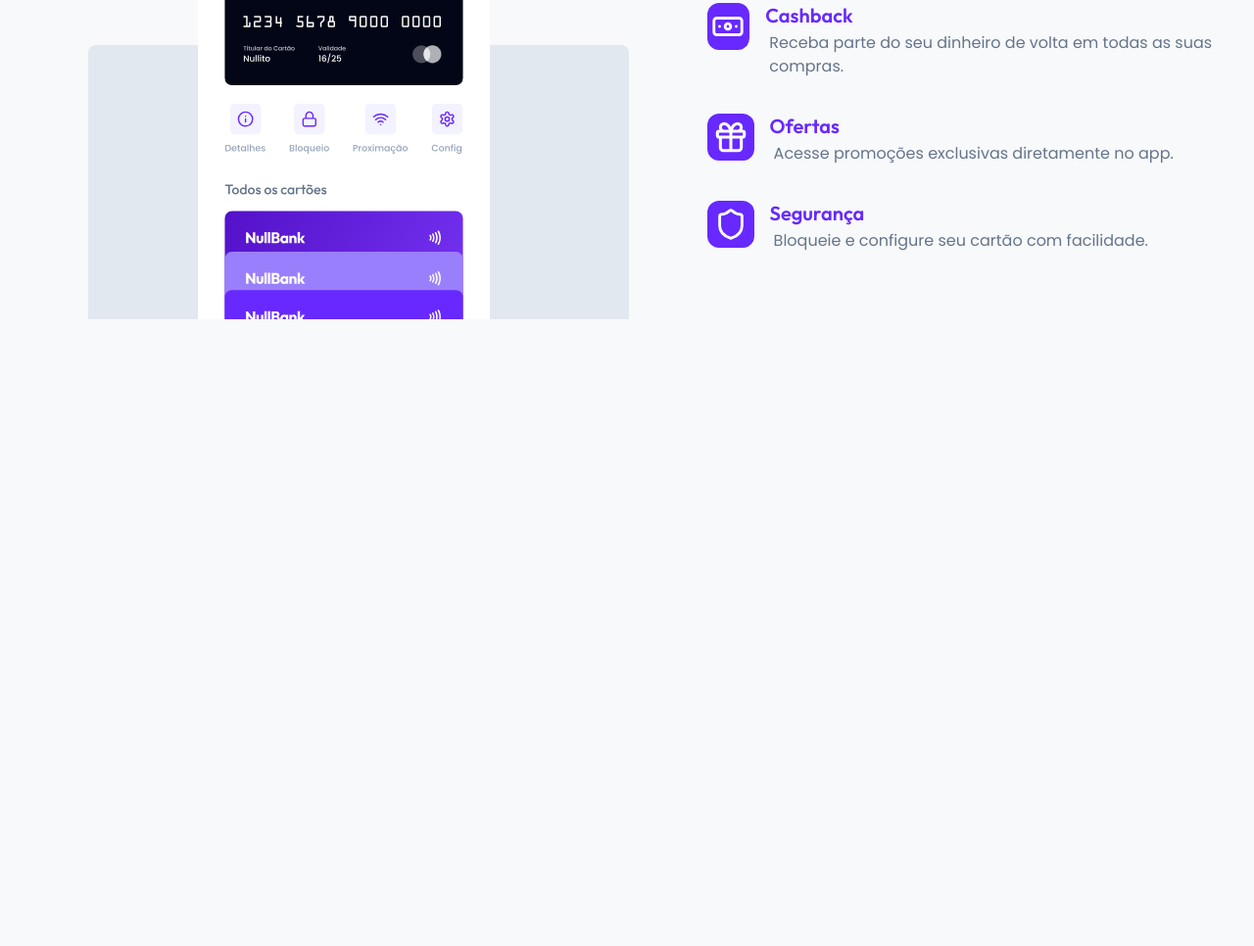
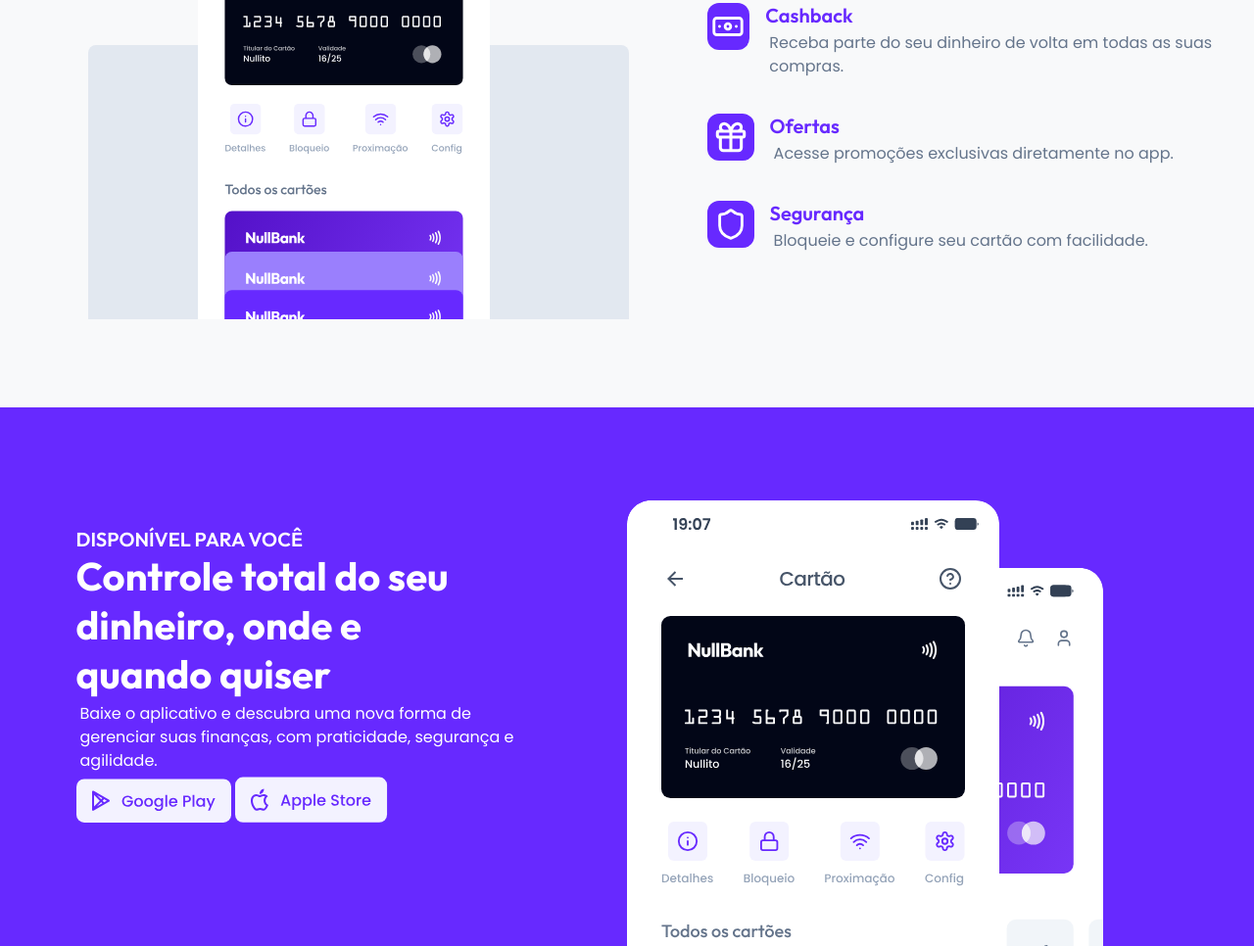
Before and after one commit to Carlos-Teixeira-Jr/null-bank, a plain HTML site: page index.html in a window 1280 px wide. Shown: the part 1814-2780 px from the top of the page at 98% size. Before the commit the page ends 2230 px from the top, so only its background shows below. Drawn offline with Linux system fonts and the light colour scheme.

Commit message:
feat: home page fourth section finished

```diff
--- a/index.html
+++ b/index.html
@@ -178,6 +178,24 @@
 
         </div>
       </section>
+
+      <section class="fourth-section">
+        <div class="fourth-section-left">
+          <h3 class="alternate">DISPONÍVEL PARA VOCÊ</h3>
+          <h2 class="alternate">Controle total do seu dinheiro, onde e quando quiser</h2>
+          <p class="alternate">Baixe o aplicativo e descubra uma nova forma de gerenciar suas finanças, com praticidade, segurança e agilidade.</p>
+
+
+        <div>
+          <img src="/assets/buttons/google-play-btn.svg"/>
+          <img src="/assets/buttons/apple-store-btn.svg"/>
+        </div>
+        </div>
+        <div class="fourth-section-right">
+          <img src="/assets/images/back-card.svg" class="black-card-img"/>
+          <img src="/assets/images/purple-card.svg" class="purple-card-img"/>
+        </div>
+      </section>
     </main>
     <script src="script.js"></script>
   </body>
--- a/styles/styles.css
+++ b/styles/styles.css
@@ -37,12 +37,19 @@ p {
   line-height: 24px;
   margin: 4px;
 }
+p.alternate {
+  color:#FFFFFF
+}
 
 h2 {
   font-family: 'Outfit', sans-serif;
   font-size: 40px;
   margin: 0;
   max-width: 416px;
+}
+
+h2.alternate {
+  color: #FFFFFF;
 }
 
 h3 {
@@ -52,6 +59,10 @@ h3 {
   font-weight: 600;
   line-height: 25.2px;
   margin: 0;
+}
+
+h3.alternate {
+  color: #FFFFFF;
 }
 
 h4 {
@@ -291,7 +302,6 @@ button {
 }
 
 .last-card-right {
-  /* position: relative */
   padding: 30px 10px 0 10px;
 }
 
@@ -478,3 +488,36 @@ button {
   width: 32px;
   height: 32px;
 }
+
+.fourth-section {
+  display: grid;
+  grid-template-columns: 1fr 1fr;
+  background-color: #6729FF;
+  height: 550px;
+  position: relative;
+
+}
+
+.fourth-section-left {
+  width: 485px;
+  display: flex;
+  flex-direction: column;
+  margin: auto;
+}
+
+.fourth-section-right {
+}
+
+.black-card-img {
+  position: absolute;
+  width: 380px;
+  bottom: 0;
+  z-index: 2;
+}
+
+.purple-card-img {
+  position: absolute;
+  width: 380px;
+  bottom: 0;
+  right: 12%;
+}
```
Also changed, not shown: assets/buttons/apple-store-btn.svg (added), assets/buttons/google-play-btn.svg (added), assets/images/back-card.svg (added), assets/images/purple-card.svg (added).
